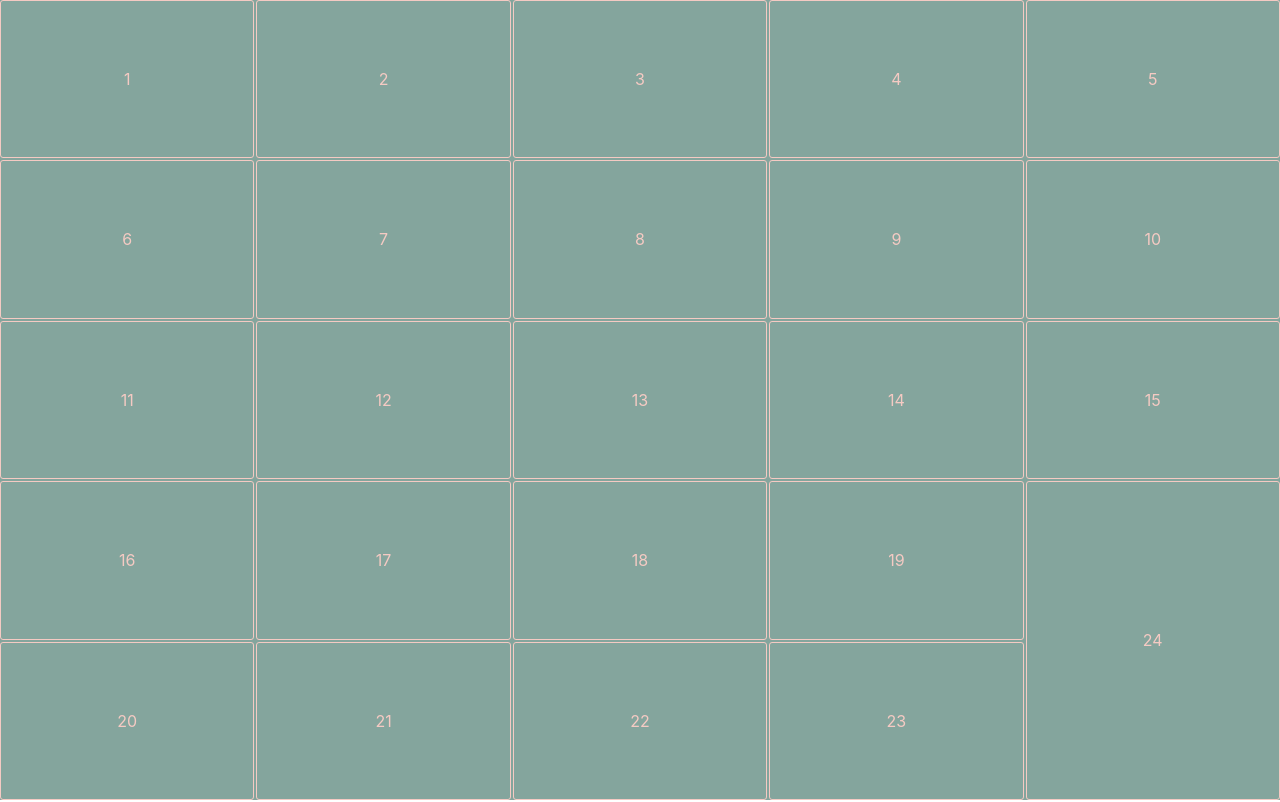
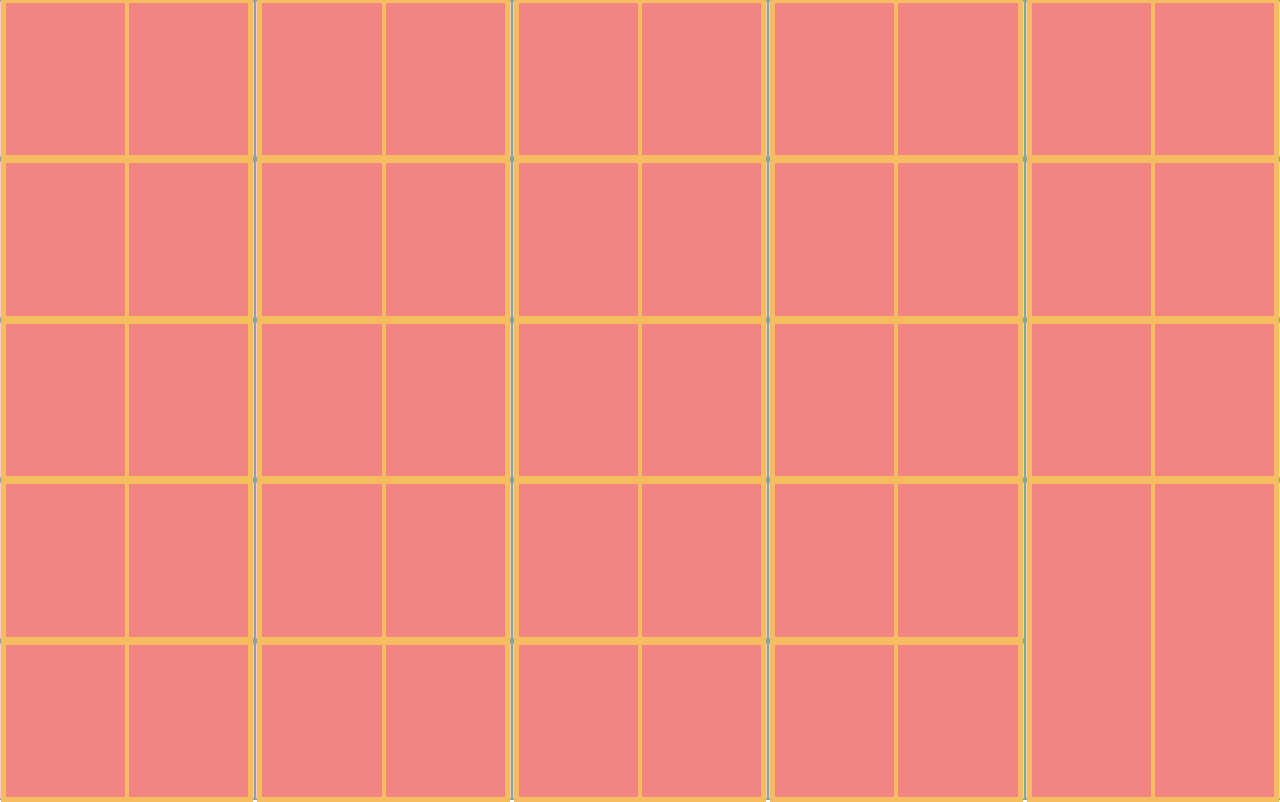
Before and after one commit to Adash/adcaldharma, a React (Create React App) app: page / in a window 1280 px wide. Built offline with nearby package versions, Linux system fonts and the light colour scheme.

Commit message:
added doors

```diff
--- a/src/App.js
+++ b/src/App.js
@@ -141,13 +141,13 @@ function App() {
       /> */}
       <CalendarGrid>
         {quotesArray.map((quote, index) => (
-          <Day
-            className={`day${index + 1} ${
-              clickedArray[index] ? 'clicked' : ''
-            }`}
-            onClick={() => toggleDay(index)}
-          >
-            <p>{quote}</p>
+          <Day key={quote} className={`day${index + 1}`}>
+            <Door
+              open={clickedArray[index]}
+              setOpen={() => toggleDay(index)}
+              text={quote}
+              // backgroundImage={Penguining}
+            />
           </Day>
         ))}
       </CalendarGrid>
--- a/src/Door.jsx
+++ b/src/Door.jsx
@@ -2,9 +2,12 @@ import React from 'react';
 import styled from 'styled-components';
 
 const StyledDoorContainer = styled.div`
+  position: relative;
   /* z-index: -3; */
-  height: 400px;
-  width: 250px;
+  /* height: 400px;
+  width: 250px; */
+  height: 100%;
+  width: 100%;
   background-color: #f7ede2;
   border: 3px solid #f6bd60;
   display: flex;
@@ -16,19 +19,26 @@ const StyledDoorContainer = styled.div`
 const BackgroundImage = styled.img`
   position: absolute;
   z-index: 1;
-  height: 400px;
-  width: 250px;
+  /* height: 400px;
+  width: 250px; */
+  height: 100%;
+  width: 100%;
 `;
 
 const TextContainer = styled.div`
   position: absolute;
+  top: 0;
+  left: 15px;
   z-index: 3;
-  height: 400px;
-  width: 250px;
+  /* height: 400px;
+  width: 250px; */
+  /* height: 100%;
+  width: 100%; */
   display: flex;
   align-items: center;
   justify-content: center;
   p {
+    color: #5c7457;
     font-size: 24px;
   }
 `;
@@ -63,7 +73,7 @@ export const Door = ({ open, setOpen, backgroundImage, text }) => {
   };
   return (
     <StyledDoorContainer onClick={toggleOpen}>
-      <BackgroundImage src={backgroundImage} />
+      {/* <BackgroundImage src={backgroundImage} /> */}
       <TextContainer>
         <p>{text}</p>
       </TextContainer>
```
